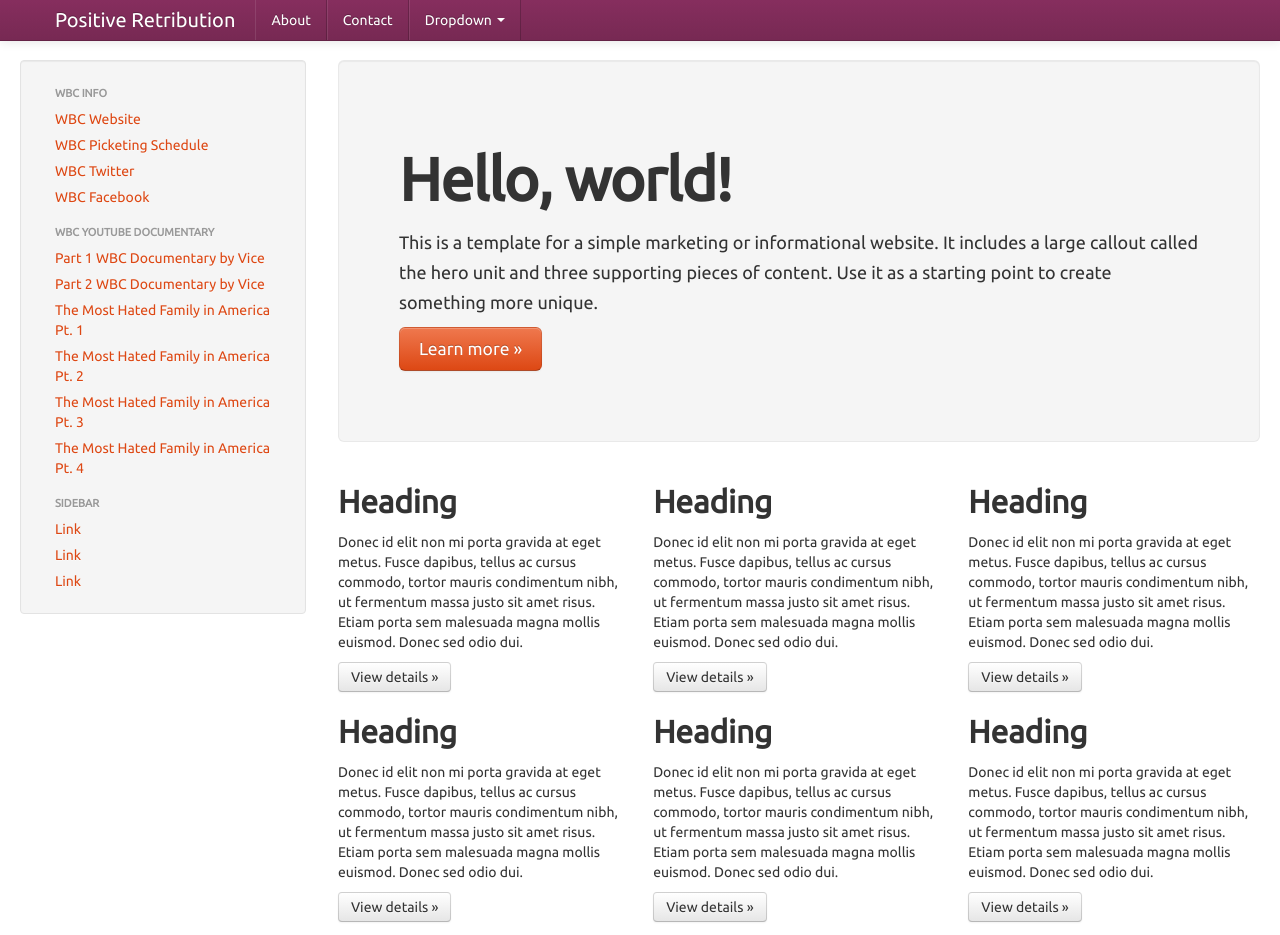
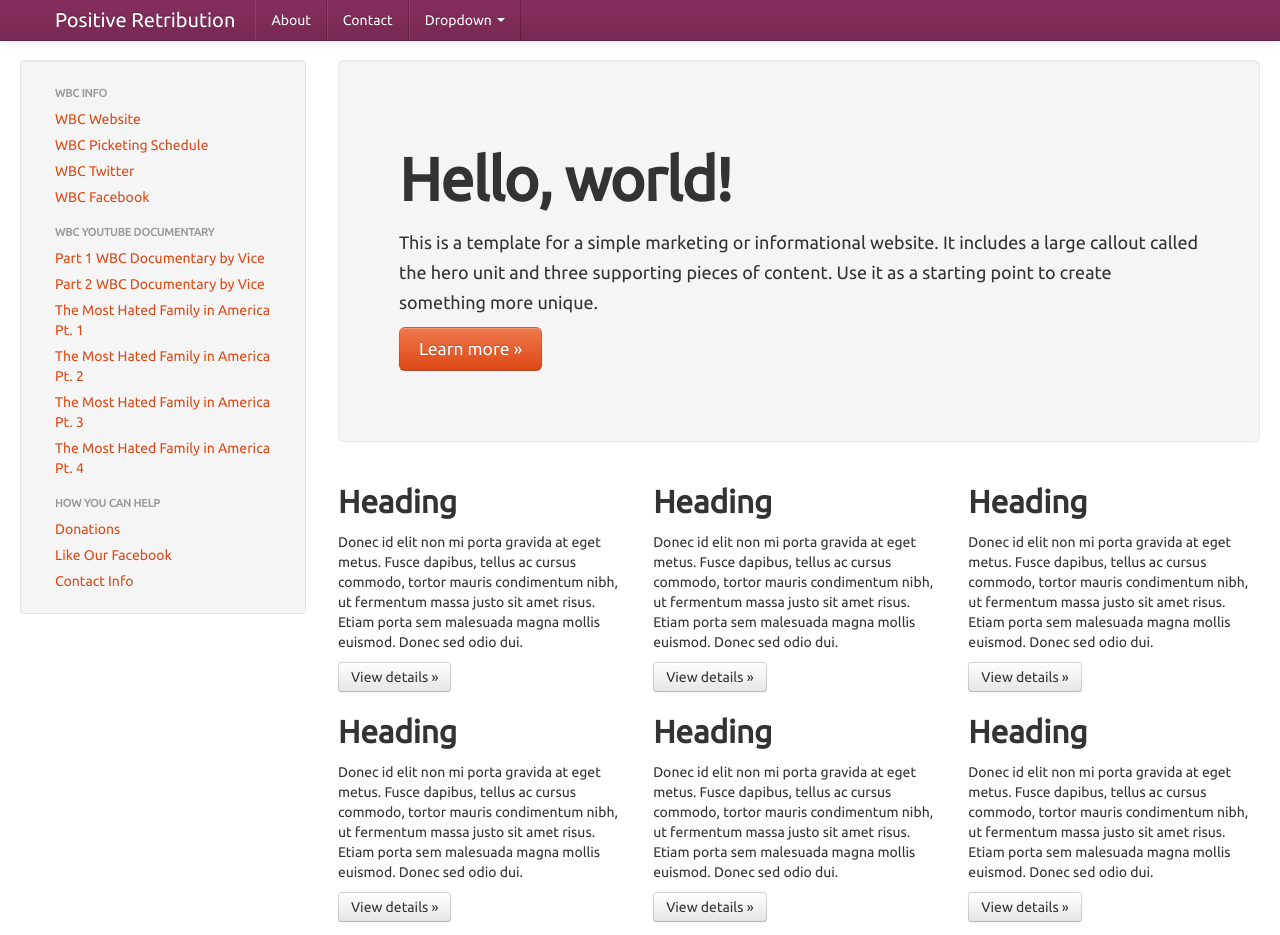
Before and after one commit to z0jx/positiveretribution, a plain HTML site: page index.html in a window 1280 px wide. Drawn offline with nearby package versions, Linux system fonts and the light colour scheme.

Commit message:
Update index.html

```diff
--- a/index.html
+++ b/index.html
@@ -81,10 +81,10 @@
               <li><a href="https://www.youtube.com/watch?v=byDXu3aMAc0">The Most Hated Family in America Pt. 2</a></li>
               <li><a href="https://www.youtube.com/watch?v=0gXSlZ45GX4">The Most Hated Family in America Pt. 3</a></li>
               <li><a href="https://www.youtube.com/watch?v=9Ua1Y7dLtIQ">The Most Hated Family in America Pt. 4</a></li>
-              <li class="nav-header">Sidebar</li>
-              <li><a href="#">Link</a></li>
-              <li><a href="#">Link</a></li>
-              <li><a href="#">Link</a></li>
+              <li class="nav-header">How You Can Help</li>
+              <li><a href="http://www.gofundme.com/1p6gqo">Donations</a></li>
+              <li><a href="https://www.facebook.com/pages/Postiveretribution/471389562899413">Like Our Facebook</a></li>
+              <li><a href="http://pastebin.com/yEb3hxGL">Contact Info</a></li>
             </ul>
           </div><!--/.well -->
         </div><!--/span-->
```
